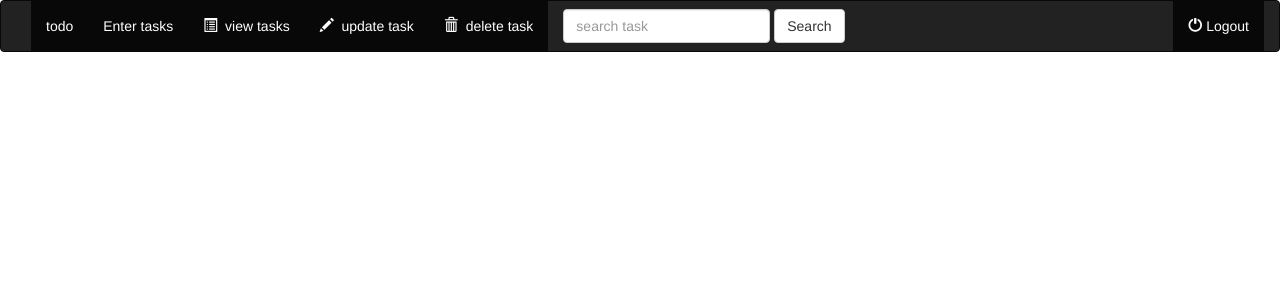
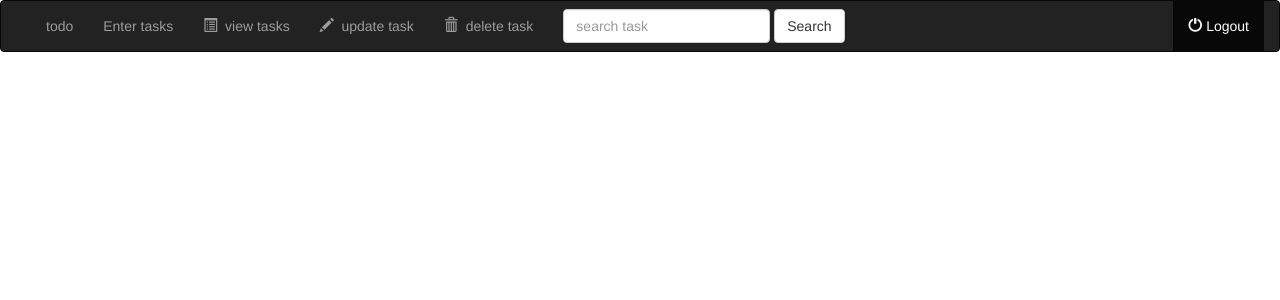
Before and after one commit to varunreddy624/3-1WPS-PROJECT, a Node server app: page /update in a window 1280 px wide. Shown: the top 300 px of the page. Run offline with Node 20, Linux system fonts and the light colour scheme; tables that the repository leaves empty hold one stand-in row (values such as "Sample post"); some libraries are stand-ins or nearby versions.

Commit message:
COMMIT16

```diff
--- a/controllers/procontroller.js
+++ b/controllers/procontroller.js
@@ -20,6 +20,7 @@ var storage = new GridFsStorage({
   url: 'mongodb+srv://test:test1234@todo-qqfes.mongodb.net/test?retryWrites=true&w=majority',
   file: (req, file) => {
     return new Promise((resolve, reject) => {
+      console.log(file.originalname);
       var filename = file.originalname;
     const fileInfo = {
           filename: filename,
--- a/views/partials/navbar.ejs
+++ b/views/partials/navbar.ejs
@@ -1,7 +1,7 @@
-<html>
 <link rel="stylesheet" href="https://maxcdn.bootstrapcdn.com/bootstrap/3.3.6/css/bootstrap.min.css">
 <link href='https://fonts.googleapis.com/css?family=Satisfy' rel='stylesheet' type='text/css'>
-<script src="https://code.jquery.com/jquery-3.2.1.min.js" integrity="sha256-hwg4gsxgFZhOsEEamdOYGBf13FyQuiTwlAQgxVSNgt4=" crossorigin="anonymous"></script>
+<script src="https://ajax.googleapis.com/ajax/libs/jquery/1.12.0/jquery.min.js"></script>
+<script src="http://maxcdn.bootstrapcdn.com/bootstrap/3.3.6/js/bootstrap.min.js"></script>
 <script src="/assets/teachersearch.js"></script>
 <script src="/assets/logout.js"></script>
 <nav class="navbar navbar-inverse">
@@ -15,31 +15,31 @@
         </div>
         <div class="collapse navbar-collapse" id="topNavBar">
             <ul class="nav navbar-nav">
-                <li class="active">
+                <li class="">
                     <a href="/todo">
                         <span class="" aria-hidden="true"></span>
                         todo
                     </a>
                 </li>
-                <li class="active">
+                <li class="">
                     <a href="/pro">
                         <span class="" aria-hidden="true"></span>
                         Enter tasks
                     </a>
                 </li>
-                <li class="active">
+                <li class="">
                     <a href="/teacherprolist">
                         <span class="glyphicon glyphicon-list-alt" aria-hidden="true"></span>&nbsp
                         view tasks
                     </a>
                 </li>
-                <li class="active">
+                <li class="">
                     <a href="/update">
                         <span class="glyphicon glyphicon-pencil" aria-hidden="true"></span>&nbsp
                         update task
                     </a>
                 </li>
-                <li class="active">
+                <li class="">
                     <a href="/deletetask">
                         <span class="glyphicon glyphicon-trash" aria-hidden="true"></span>&nbsp
                         delete task
@@ -63,4 +63,3 @@
         </div>
     </div>
 </nav>
-</html>
--- a/views/pro.ejs
+++ b/views/pro.ejs
@@ -3,7 +3,7 @@
   Enter tasks
 </title>
 <style>
- div{
+ #teacher{
    text-align: center;
  }
 </style>
@@ -11,7 +11,7 @@
   <script src="/assets/qandahandler.js"></script>
   <script src="/assets/pro.js"></script>
   <% include partials/navbar.ejs %>
-<div>
+<div id="teacher">
   <form enctype="multipart/form-data">
     <label> quiz or assignment ? </label> <br><br>
     <select id="item" name="item">
```
Also changed, not shown: views/teacherprolist.ejs (+6 -5 lines), public/assets/pro.js.
